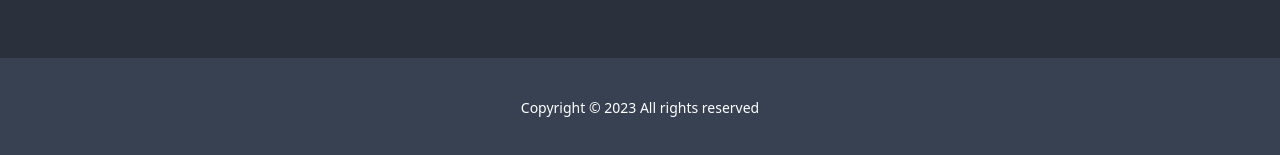
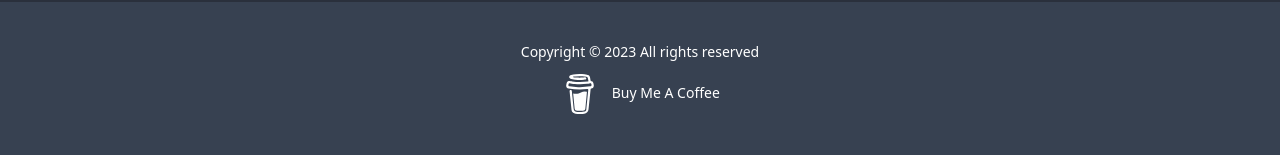
Before and after one commit to marcus-agrippa/fanbase-official, a React (Create React App) app: page / in a window 1280 px wide. Shown: the part 642-797 px from the top of the page. Built offline with nearby package versions, Linux system fonts and the light colour scheme; no server answers; the HTML template or start-up script is replaced by a standard one.

Commit message:
add netlify.toml file, change .gitignore file and add buymeacoffee link to footer

```diff
--- a/src/components/layout/Footer.jsx
+++ b/src/components/layout/Footer.jsx
@@ -1,4 +1,5 @@
 import React from 'react'
+import { SiBuymeacoffee } from 'react-icons/si'
 
 const Footer = () => {
   const footerYear = new Date().getFullYear()
@@ -7,6 +8,7 @@ const Footer = () => {
     <footer className='footer p-10 bg-gray-700 text-primary-content footer-center'>
       <div>
         <p>Copyright &copy; {footerYear} All rights reserved</p>
+       <a href="https://www.buymeacoffee.com/clubfanbase"><SiBuymeacoffee className='inline pr-2 text-5xl'/> Buy Me A Coffee</a>
       </div>
     </footer>
   )
```
Also changed, not shown: 2 other files (tests, documents, lock files or other folders).
